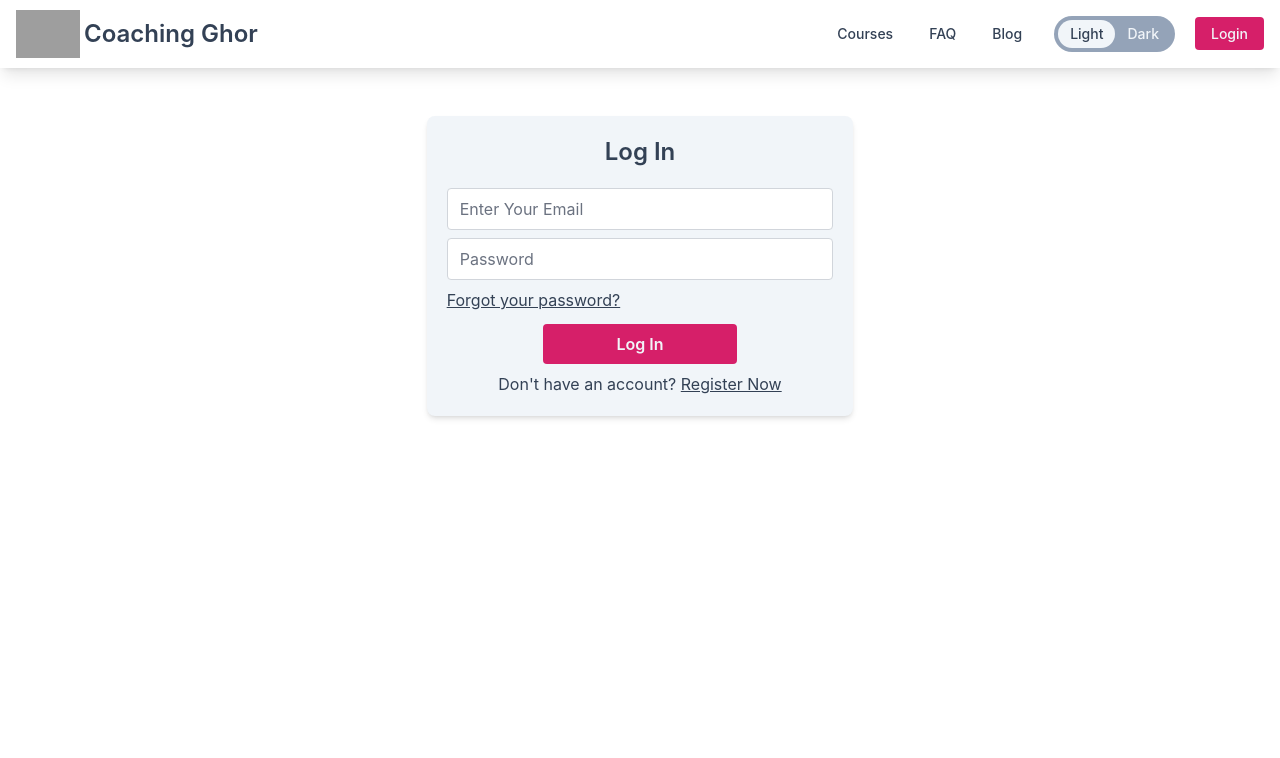
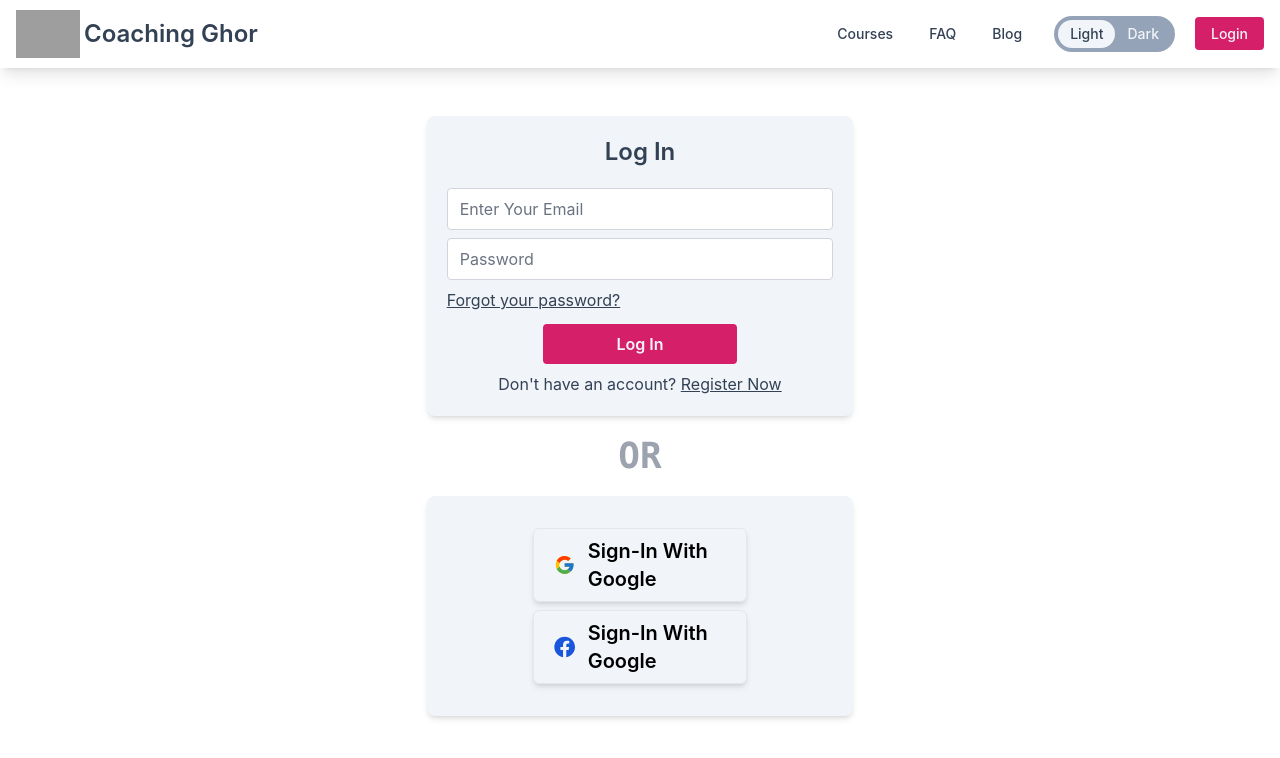
Before and after one commit to niloy143/coaching-ghor, a React (Create React App) app: page /login in a window 1280 px wide. Shown: the top 758 px of the page. Built offline with nearby package versions, Linux system fonts and the light colour scheme; grey boxes are pictures that could not be loaded.

Commit message:
google and facebook login design

```diff
--- a/package.json
+++ b/package.json
@@ -14,6 +14,8 @@
     "flowbite-react": "^0.3.2",
     "react": "^18.2.0",
     "react-dom": "^18.2.0",
+    "react-google-button": "^0.7.2",
+    "react-icons": "^4.6.0",
     "react-router-dom": "^6.4.2",
     "react-scripts": "5.0.1",
     "web-vitals": "^2.1.4"
--- /dev/null
+++ b/src/components/GoogleFacebookSignIn/GoogleFacebookSignIn.js
@@ -0,0 +1,23 @@
+import React, { useContext } from 'react';
+import { ContextCreator } from '../../ContextProvider/ContextProvider';
+// import { FaBeer } from "@react-icons/all-files/fa/FaBeer";
+import { FcGoogle } from "react-icons/fc";
+import { FaFacebook } from "react-icons/fa";
+
+const GoogleFacebookSignIn = () => {
+    const { dark } = useContext(ContextCreator);
+    return (
+        <div className={`${dark ? 'bg-slate-500' : 'bg-slate-100'} shadow-md w-11/12 sm:w-2/3 md:w-1/2 xl:w-1/3 mx-auto flex flex-col gap-2 py-8 mb-12 rounded-lg`}>
+            <div className='flex items-center justify-center gap-3 w-1/2 mx-auto border shadow-md px-5 py-2 rounded-md cursor-pointer hover:shadow-none hover:translate-y-0.5 bg-slate-100'>
+                <FcGoogle className='text-3xl' />
+                <p className='text-xl font-semibold'>Sign-In With Google</p>
+            </div>
+            <div className='flex items-center justify-center gap-3 w-1/2 mx-auto border shadow-md px-5 py-2 rounded-md cursor-pointer hover:shadow-none hover:translate-y-0.5 bg-slate-100'>
+                <FaFacebook className='text-blue-700 text-3xl' />
+                <p className='text-xl font-semibold'>Sign-In With Google</p>
+            </div>
+        </div>
+    );
+};
+
+export default GoogleFacebookSignIn;
--- a/src/components/Login/Login.js
+++ b/src/components/Login/Login.js
@@ -1,6 +1,7 @@
 import React, { useContext } from 'react';
-import { Link, NavLink, useLocation } from 'react-router-dom';
+import { NavLink, useLocation } from 'react-router-dom';
 import { ContextCreator } from '../../ContextProvider/ContextProvider';
+import GoogleFacebookSignIn from '../GoogleFacebookSignIn/GoogleFacebookSignIn';
 
 const Login = () => {
     const { state } = useLocation();
@@ -8,7 +9,7 @@ const Login = () => {
 
     return (
         <div>
-            <form className={`${dark ? 'bg-slate-500 text-slate-100' : 'bg-slate-100 text-slate-700'} shadow-md w-11/12 sm:w-2/3 md:w-1/2 xl:w-1/3 mx-auto flex flex-col gap-2 p-5 my-12 rounded-lg`}>
+            <form className={`${dark ? 'bg-slate-500 text-slate-100' : 'bg-slate-100 text-slate-700'} shadow-md w-11/12 sm:w-2/3 md:w-1/2 xl:w-1/3 mx-auto flex flex-col gap-2 p-5 mt-12 rounded-lg`}>
                 <h2 className='text-2xl font-semibold text-center mb-3'>Log In</h2>
                 <input className='border-gray-300 rounded text-slate-700' type="email" name="email" placeholder="Enter Your Email" required />
                 <input className='border-gray-300 rounded text-slate-700' type="password" name="password" placeholder="Password" required />
@@ -17,6 +18,8 @@ const Login = () => {
                 <p className='text-center'> Don't have an account? <NavLink className="underline hover:no-underline" to="/register" state={state}>Register Now</NavLink>
                 </p>
             </form>
+            <h2 className='text-4xl font-bold text-gray-400 text-center font-mono my-5'>OR</h2>
+            <GoogleFacebookSignIn />
         </div>
     );
 };
--- a/src/components/Register/Register.js
+++ b/src/components/Register/Register.js
@@ -1,13 +1,14 @@
 import React, { useContext } from 'react';
 import { NavLink, useLocation } from 'react-router-dom';
 import { ContextCreator } from '../../ContextProvider/ContextProvider';
+import GoogleFacebookSignIn from '../GoogleFacebookSignIn/GoogleFacebookSignIn';
 
 const Register = () => {
     const { state } = useLocation();
     const { dark } = useContext(ContextCreator);
     return (
         <div>
-            <form className={`${dark ? 'bg-slate-500 text-slate-100' : 'bg-slate-100 text-slate-700'} shadow-md w-11/12 sm:w-2/3 md:w-1/2 xl:w-1/3 mx-auto flex flex-col gap-2 p-5 my-12 rounded-lg`}>
+            <form className={`${dark ? 'bg-slate-500 text-slate-100' : 'bg-slate-100 text-slate-700'} shadow-md w-11/12 sm:w-2/3 md:w-1/2 xl:w-1/3 mx-auto flex flex-col gap-2 p-5 mt-12 rounded-lg`}>
                 <h2 className='text-2xl font-semibold text-center mb-3'>Register</h2>
                 <input className='border-gray-300 rounded text-slate-700' type="text" name="name" placeholder="Enter Your Name" required />
                 <input className='border-gray-300 rounded text-slate-700' type="text" name="photo" placeholder="Enter Photo URL" required />
@@ -17,6 +18,8 @@ const Register = () => {
                 <p className='text-center'> Already have an account? <NavLink className="underline hover:no-underline" to="/login" state={state}>Log In</NavLink>
                 </p>
             </form>
+            <h2 className='text-4xl font-bold text-gray-400 text-center font-mono my-5'>OR</h2>
+            <GoogleFacebookSignIn />
         </div>
     );
 };
```
Also changed, not shown: 1 other file (tests, documents, lock files or other folders).
